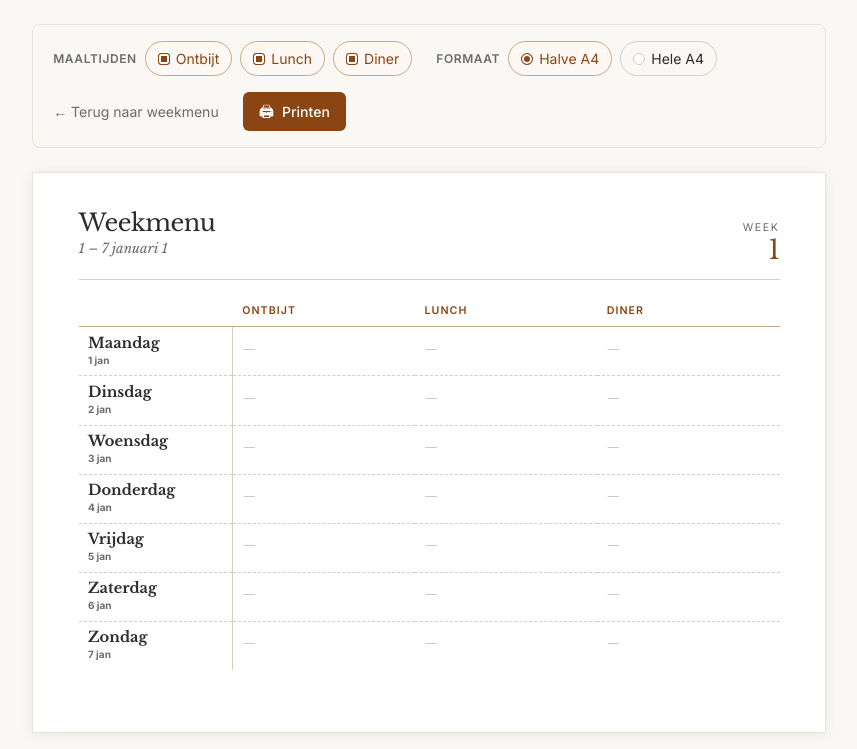
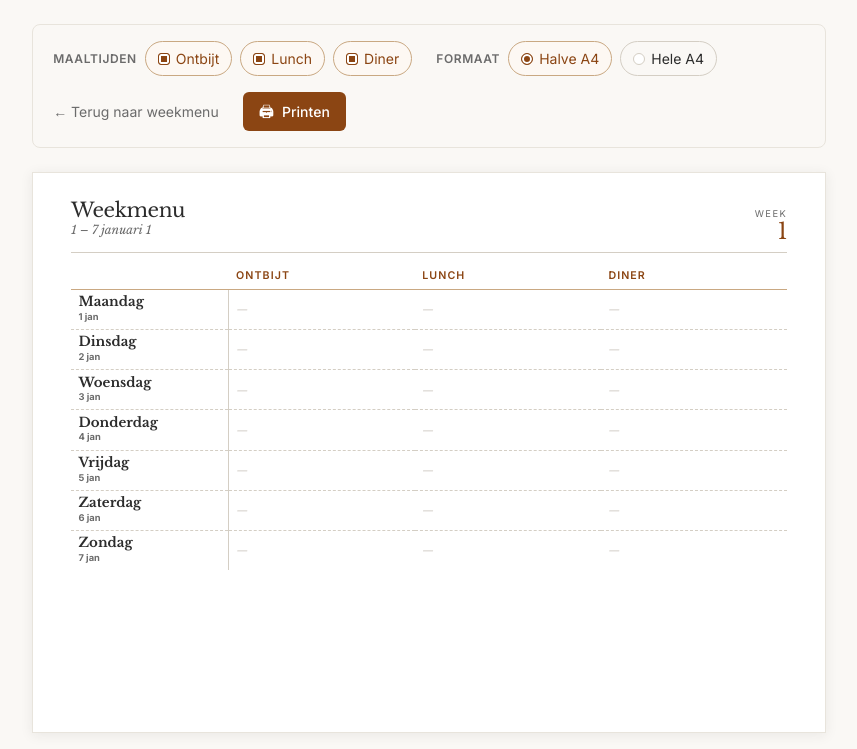
Before and after one commit to beninhos/weekmenu-docker, a Flask app: page /week/1/1/print in a window 1280 px wide. Shown: the part 63-812 px from the top of the page, without its empty margins (211-1068 px from the left). Run offline with Flask 3, Linux system fonts and the light colour scheme; some libraries are stand-ins or nearby versions.

Commit message:
Zondag valt niet meer buiten de printmarge in halve-A4 modus
De harde max-height van 128.5mm met overflow:hidden knipte de laatste
rij weg zodra de tabel iets langer werd; die cut is nu weg. Halve-A4
maakt de rijen strakker (kleinere fonts en padding) zodat 7 dagen +
header ruim binnen de bovenhelft passen. Op de tabel staat nu ook
break-inside:avoid zodat de printer niet halverwege de zondag mag
paginaeren.

```diff
--- a/templates/week_menu_print.html
+++ b/templates/week_menu_print.html
@@ -246,26 +246,29 @@
     }
 
     /* ── Halve-A4 modus (compact) ─────────────────────────────────────── */
-    body.mode-half .sheet { padding: 10mm 12mm; }
+    body.mode-half .sheet { padding: 7mm 10mm; }
     body.mode-half .sheet-header {
-        padding-bottom: 4mm;
-        margin-bottom: 4mm;
+        padding-bottom: 2.5mm;
+        margin-bottom: 2.5mm;
     }
-    body.mode-half .sheet-header .title    { font-size: 18pt; }
-    body.mode-half .sheet-header .subtitle { font-size: 10pt; margin-top: 1mm; }
-    body.mode-half .sheet-header .weeknr   { font-size: 20pt; }
+    body.mode-half .sheet-header .title    { font-size: 15pt; }
+    body.mode-half .sheet-header .subtitle { font-size: 9pt; margin-top: 0.5mm; }
+    body.mode-half .sheet-header .weeknr   { font-size: 17pt; }
+    body.mode-half .sheet-header .weeknr small { font-size: 7pt; margin-bottom: 0.5mm; }
     body.mode-half .week-table th,
-    body.mode-half .week-table td { padding: 2mm 2.5mm; }
-    body.mode-half .day-name  { font-size: 11pt; }
-    body.mode-half .day-date  { font-size: 7.5pt; }
-    body.mode-half .meal-name { font-size: 9pt; line-height: 1.2; }
-    body.mode-half .meal-meta { font-size: 7pt; margin-top: 0.5mm; }
-    body.mode-half .cookbook-chip { font-size: 7pt; padding: 0.2mm 1.2mm; }
+    body.mode-half .week-table td { padding: 1.4mm 2mm; }
+    body.mode-half .day-name  { font-size: 10pt; }
+    body.mode-half .day-date  { font-size: 7pt; margin-top: 0; }
+    body.mode-half .meal-name { font-size: 8.5pt; line-height: 1.15; }
+    body.mode-half .meal-meta { font-size: 6.5pt; margin-top: 0.3mm; gap: 1mm; }
+    body.mode-half .cookbook-chip { font-size: 6.5pt; padding: 0.15mm 1mm; }
+    body.mode-half .personen::before { font-size: 7pt; }
+    body.mode-half .empty-cell { font-size: 7.5pt; }
 
-    /* Cel-hoogte: bij "alleen diner" moet elke rij wat lucht hebben,
-       zodat de 7 rijen alsnog netjes over de bovenhelft verdeeld staan. */
+    /* Bij "alleen diner": één regel geeft ruimte over — vul die met wat lucht
+       zodat de 7 rijen netjes over de bovenhelft verdeeld staan. */
     body.meals-1.mode-half .week-table td,
-    body.meals-1.mode-half .week-table th.day-cell { padding-top: 3mm; padding-bottom: 3mm; }
+    body.meals-1.mode-half .week-table th.day-cell { padding-top: 2.5mm; padding-bottom: 2.5mm; }
 
     /* ── Volle A4 modus (uitgebreid) ──────────────────────────────────── */
     body.mode-full .sheet { padding: 15mm 15mm; }
@@ -288,7 +291,7 @@
     /* ── Print ───────────────────────────────────────────────────────── */
     @page {
         size: A4 portrait;
-        margin: 10mm 12mm;
+        margin: 8mm 10mm;
     }
     @media print {
         /* Verberg alles behalve het blad */
@@ -297,7 +300,7 @@
         #saveStatus,
         .no-print { display: none !important; }
 
-        body {
+        html, body {
             background: white !important;
             margin: 0 !important;
             padding: 0 !important;
@@ -316,11 +319,10 @@
             min-height: 0 !important;
         }
 
-        /* Halve A4: content moet in de bovenste helft passen */
-        body.mode-half .sheet { max-height: 128.5mm; overflow: hidden; }
-
-        /* Zorg dat rijen niet over pagina-einden breken */
-        .week-table, .week-table tr { break-inside: avoid; page-break-inside: avoid; }
+        /* Voorkom dat de zondag-rij op een tweede pagina afbreekt */
+        .week-table, .week-table tr,
+        .week-table thead, .week-table tbody { break-inside: avoid; page-break-inside: avoid; }
+        .sheet { break-inside: avoid; page-break-inside: avoid; }
 
         /* Dunnere lijnen op papier */
         .week-table th,
```
